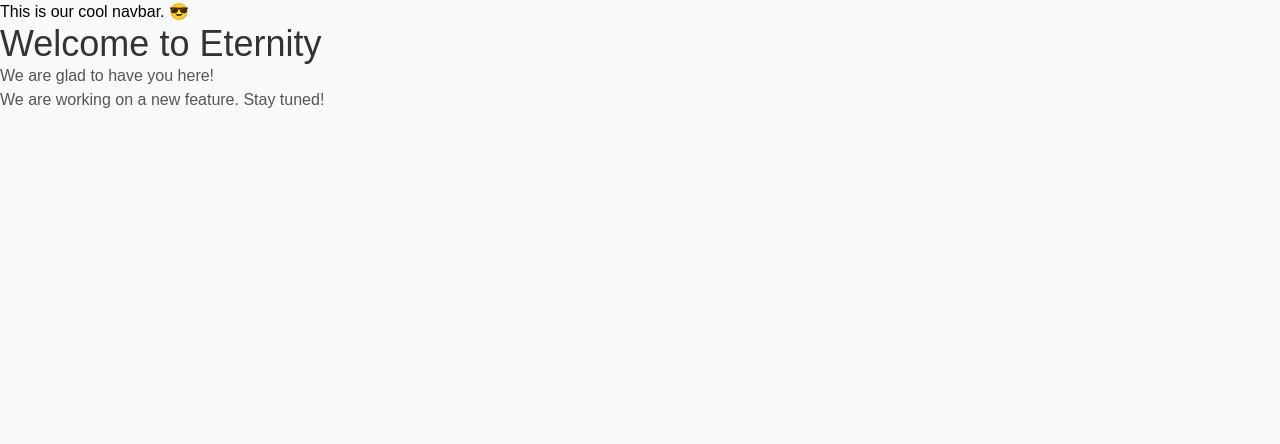
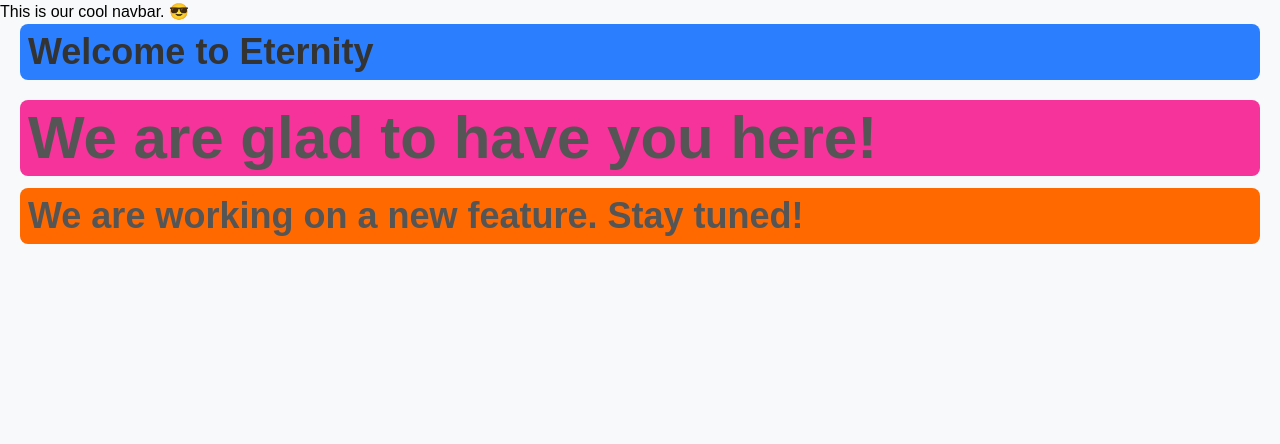
Before and after one commit to StarDust130/Django, a Django app: page / in a window 1280 px wide. Shown: the top 444 px of the page. Run offline with Django 5.2, Linux system fonts and the light colour scheme; some libraries are stand-ins or nearby versions.

Commit message:
Add django-browser-reload integration and enhance styling in index.html

```diff
--- a/eternity/eternity/settings.py
+++ b/eternity/eternity/settings.py
@@ -41,6 +41,7 @@ INSTALLED_APPS = [
     "drdoom",
     "tailwind",
     "theme",
+    "django_browser_reload"
 ]
 
 TAILWIND_APP_NAME = "theme"
@@ -55,6 +56,7 @@ MIDDLEWARE = [
     "django.contrib.auth.middleware.AuthenticationMiddleware",
     "django.contrib.messages.middleware.MessageMiddleware",
     "django.middleware.clickjacking.XFrameOptionsMiddleware",
+    "django_browser_reload.middleware.BrowserReloadMiddleware",
 ]
 
 ROOT_URLCONF = "eternity.urls"
--- a/eternity/eternity/urls.py
+++ b/eternity/eternity/urls.py
@@ -25,4 +25,6 @@ urlpatterns = [
     path("contact/", views.contact, name="contact"),
     path("drdoom/", include("drdoom.urls")),
 
+    path("__reload__/" , include("django_browser_reload.urls")),
+
 ]
--- a/eternity/templates/website/index.html
+++ b/eternity/templates/website/index.html
@@ -2,7 +2,7 @@
 
 {% block title %}Eternity{% endblock %}
 {% block content %}
-    <h1 class="bgs-blue-500 text-4xl">Welcome to Eternity</h1>
-    <p>We are glad to have you here!</p>
-    <p>We are working on a new feature. Stay tuned!</p>
+    <h1 class="bg-blue-500 text-4xl font-bold mx-5 rounded-lg p-2">Welcome to Eternity</h1>
+    <p class="bg-pink-500 text-6xl font-bold mt-5 mx-5 p-2 rounded-lg">We are glad to have you here!</p>
+    <p class="bg-orange-500 text-4xl font-bold mt-3 mx-5 rounded-lg p-2">We are working on a new feature. Stay tuned!</p>
 {% endblock %}
--- a/eternity/theme/static/css/dist/styles.css
+++ b/eternity/theme/static/css/dist/styles.css
@@ -8,16 +8,21 @@
     --font-serif: ui-serif, Georgia, Cambria, "Times New Roman", Times, serif;
     --font-mono: ui-monospace, SFMono-Regular, Menlo, Monaco, Consolas, "Liberation Mono",
       "Courier New", monospace;
+    --color-orange-500: oklch(70.5% 0.213 47.604);
     --color-blue-500: oklch(62.3% 0.214 259.815);
+    --color-pink-500: oklch(65.6% 0.241 354.308);
     --color-gray-50: oklch(98.5% 0.002 247.839);
+    --spacing: 0.25rem;
     --text-4xl: 2.25rem;
     --text-4xl--line-height: calc(2.5 / 2.25);
     --text-5xl: 3rem;
     --text-5xl--line-height: 1;
-    --text-8xl: 6rem;
-    --text-8xl--line-height: 1;
+    --text-6xl: 3.75rem;
+    --text-6xl--line-height: 1;
+    --font-weight-bold: 700;
     --tracking-normal: 0em;
     --leading-normal: 1.5;
+    --radius-lg: 0.5rem;
     --default-font-family: var(--font-sans);
     --default-mono-font-family: var(--font-mono);
   }
@@ -201,8 +206,20 @@
       max-width: 96rem;
     }
   }
+  .mx-5 {
+    margin-inline: calc(var(--spacing) * 5);
+  }
+  .mx-10 {
+    margin-inline: calc(var(--spacing) * 10);
+  }
   .mx-auto {
     margin-inline: auto;
+  }
+  .mt-3 {
+    margin-top: calc(var(--spacing) * 3);
+  }
+  .mt-5 {
+    margin-top: calc(var(--spacing) * 5);
   }
   .block {
     display: block;
@@ -219,11 +236,26 @@
   .justify-center {
     justify-content: center;
   }
+  .rounded {
+    border-radius: 0.25rem;
+  }
+  .rounded-lg {
+    border-radius: var(--radius-lg);
+  }
   .bg-blue-500 {
     background-color: var(--color-blue-500);
   }
   .bg-gray-50 {
     background-color: var(--color-gray-50);
+  }
+  .bg-orange-500 {
+    background-color: var(--color-orange-500);
+  }
+  .bg-pink-500 {
+    background-color: var(--color-pink-500);
+  }
+  .p-2 {
+    padding: calc(var(--spacing) * 2);
   }
   .font-serif {
     font-family: var(--font-serif);
@@ -236,23 +268,28 @@
     font-size: var(--text-5xl);
     line-height: var(--tw-leading, var(--text-5xl--line-height));
   }
-  .text-8xl {
-    font-size: var(--text-8xl);
-    line-height: var(--tw-leading, var(--text-8xl--line-height));
+  .text-6xl {
+    font-size: var(--text-6xl);
+    line-height: var(--tw-leading, var(--text-6xl--line-height));
   }
   .leading-normal {
     --tw-leading: var(--leading-normal);
     line-height: var(--leading-normal);
   }
+  .font-bold {
+    --tw-font-weight: var(--font-weight-bold);
+    font-weight: var(--font-weight-bold);
+  }
   .tracking-normal {
     --tw-tracking: var(--tracking-normal);
     letter-spacing: var(--tracking-normal);
   }
-  .text-blue-500 {
-    color: var(--color-blue-500);
-  }
 }
 @property --tw-leading {
+  syntax: "*";
+  inherits: false;
+}
+@property --tw-font-weight {
   syntax: "*";
   inherits: false;
 }
@@ -264,6 +301,7 @@
   @supports ((-webkit-hyphens: none) and (not (margin-trim: inline))) or ((-moz-orient: inline) and (not (color:rgb(from red r g b)))) {
     *, ::before, ::after, ::backdrop {
       --tw-leading: initial;
+      --tw-font-weight: initial;
       --tw-tracking: initial;
     }
   }
```
